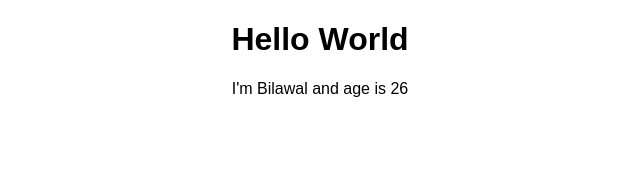
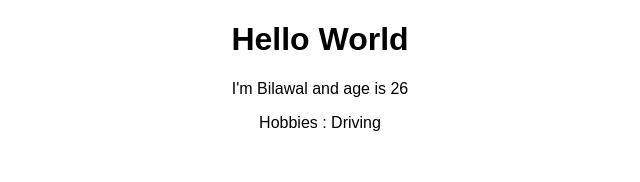
Before and after one commit to bilawal-liaqat/react_my_app, a React (Create React App) app: page / in a window 1280 px wide. Shown: the top 182 px of the page, without its empty margins (320-960 px from the left). Built offline with nearby package versions, Linux system fonts and the light colour scheme.

Commit message:
props Children Property

```diff
--- a/src/App.js
+++ b/src/App.js
@@ -11,7 +11,7 @@ class App extends Component {
     return (
       <div className="App">
        <h1> Hello World </h1>
-      <Person name="Bilawal" age= "26"/>
+      <Person name="Bilawal" age= "26">Hobbies : Driving </Person>
 
 
       </div>
--- a/src/Person/Person.js
+++ b/src/Person/Person.js
@@ -2,7 +2,12 @@ import React from 'react';
 
 const person = (props) => {
 
-    return <p>I'm {props.name} and age is {props.age} </p>
+    return(
+        <div>
+             <p>I'm {props.name} and age is {props.age} </p>
+            <p> {props.children}</p>
+        </div>
+    )
 };
 
 
```
